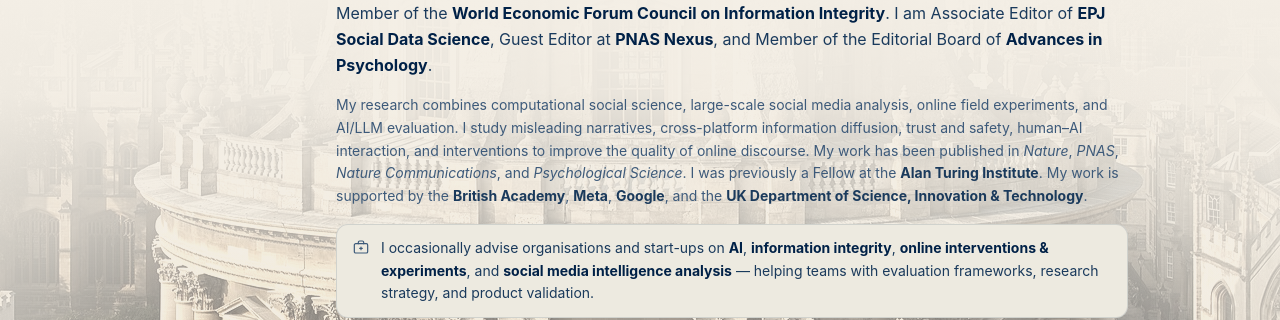
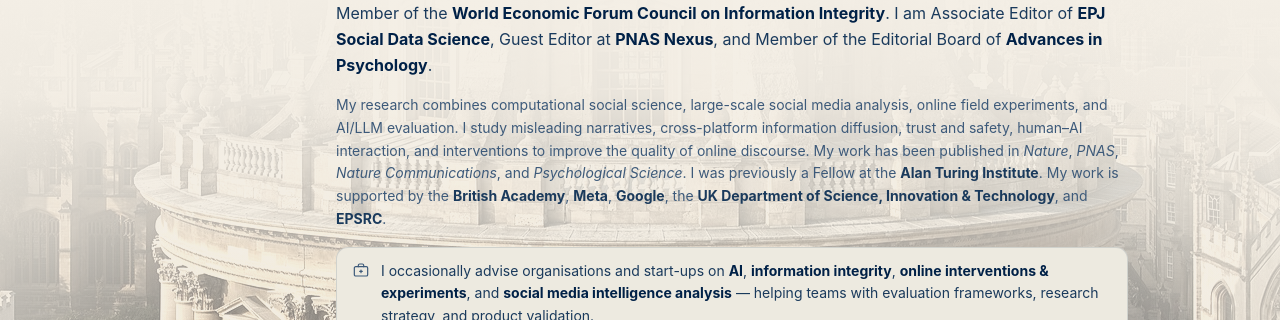
Before and after one commit to mmosleh/mmosleh.github.io, an Astro site in the folder claude/: page / in a window 1280 px wide. Shown: the part 293-613 px from the top of the page. Built offline with nearby package versions, Linux system fonts and the light colour scheme; Astro itself is replaced by a stand-in of ours.

Commit message:
Add EPSRC to funding acknowledgements
Co-Authored-By: Claude Sonnet 4.6 <noreply@anthropic.com>

```diff
--- a/claude/src/pages/index.astro
+++ b/claude/src/pages/index.astro
@@ -69,7 +69,8 @@ const pubs = (await getCollection("publications", ({ data }) => !data.draft && d
             <em>Psychological Science</em>. I was previously a Fellow at the <strong style="color: var(--color-oxford-soft)">Alan Turing Institute</strong>.
             My work is supported by the <strong style="color: var(--color-oxford-soft)">British Academy</strong>,
             <strong style="color: var(--color-oxford-soft)">Meta</strong>, <strong style="color: var(--color-oxford-soft)">Google</strong>,
-            and the <strong style="color: var(--color-oxford-soft)">UK Department of Science, Innovation &amp; Technology</strong>.
+            the <strong style="color: var(--color-oxford-soft)">UK Department of Science, Innovation &amp; Technology</strong>,
+            and <strong style="color: var(--color-oxford-soft)">EPSRC</strong>.
           </p>
 
           <!-- Advisory -->
```
